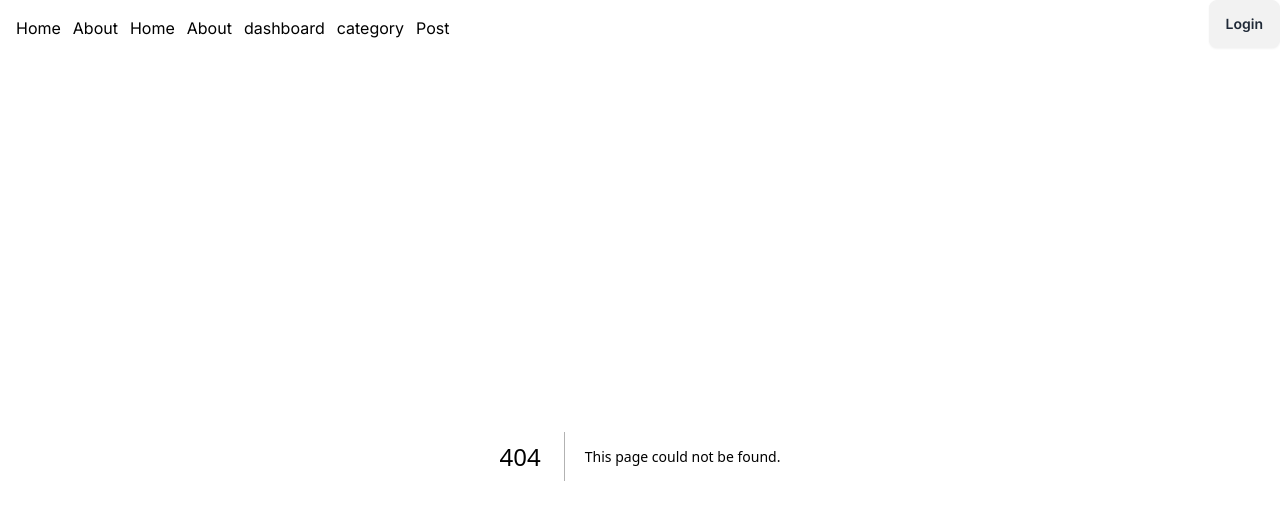
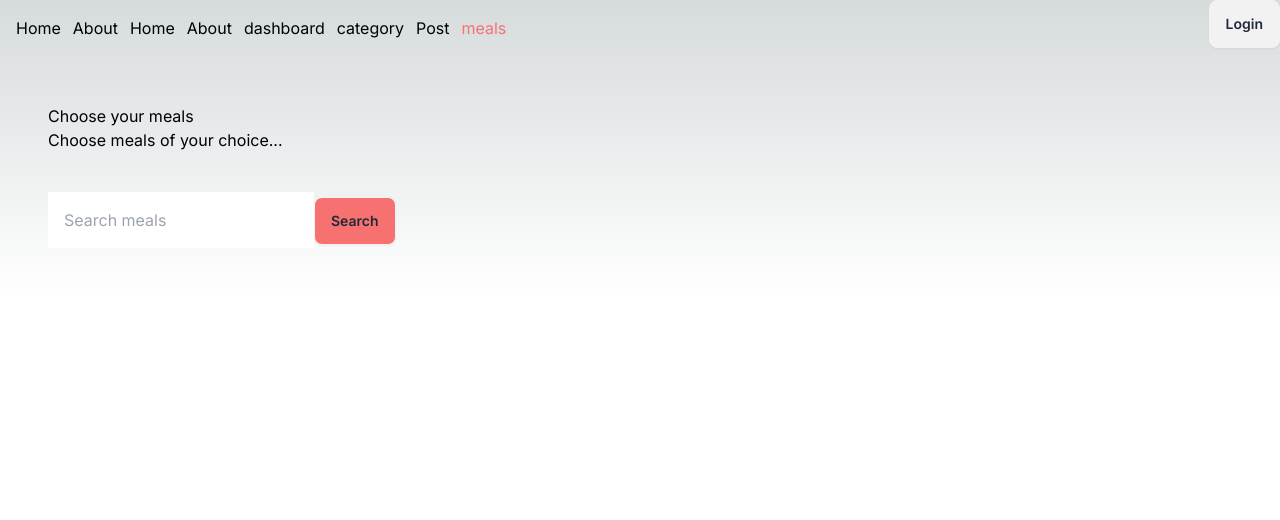
Before and after one commit to nafis200/next-js-1st, a Next.js app: page /meals in a window 1280 px wide. Before the commit this address had no page. Shown: the top 520 px of the page. Built offline with nearby package versions, Linux system fonts and the light colour scheme.

Commit message:
setdata meals

```diff
--- /dev/null
+++ b/src/app/meals/page.jsx
@@ -0,0 +1,15 @@
+import Meals from "@/components/Meals";
+
+
+
+const page = () => {
+    return (
+        <div className="p-12">
+            <h1>Choose your meals</h1>
+            <p>Choose meals of your choice...</p>
+            <Meals></Meals>
+        </div>
+    );
+};
+
+export default page;
--- /dev/null
+++ b/src/components/Meals.jsx
@@ -0,0 +1,32 @@
+"use client"
+import { useEffect, useState } from "react";
+
+const Meals = () => {
+    const [search,setSearch] = useState("")
+    const [meals,setMeals] = useState("")
+
+    const leadData = async()=>{
+        const res = await fetch(`https://jsonplaceholder.typicode.com/comments?email=${search}`)
+        const data = await res.json()
+        setMeals(data)
+        return data
+    }
+
+    const handler = (e)=>{
+         setSearch(e.target.value)
+    }
+    // useEffect(()=>{
+    //    leadData()
+    // },[search])
+    console.log(meals,'search')
+    return (
+        <div>
+            <div className="mt-10">
+                <input onChange={handler} className="p-4 outline-none border-transparent text-slate-700" type="text" placeholder="Search meals" />
+                <button onClick={leadData} className="btn bg-red-400 p-4">Search</button>
+            </div>
+        </div>
+    );
+};
+
+export default Meals;
--- a/src/components/Navbar.jsx
+++ b/src/components/Navbar.jsx
@@ -28,6 +28,10 @@ const Navbar = () => {
         {
             title:'Post',
             path:'/posts'
+        },
+        {
+            title:'meals',
+            path:'/meals'
         }
     ]
     const handlelogin = ()=>{
```
